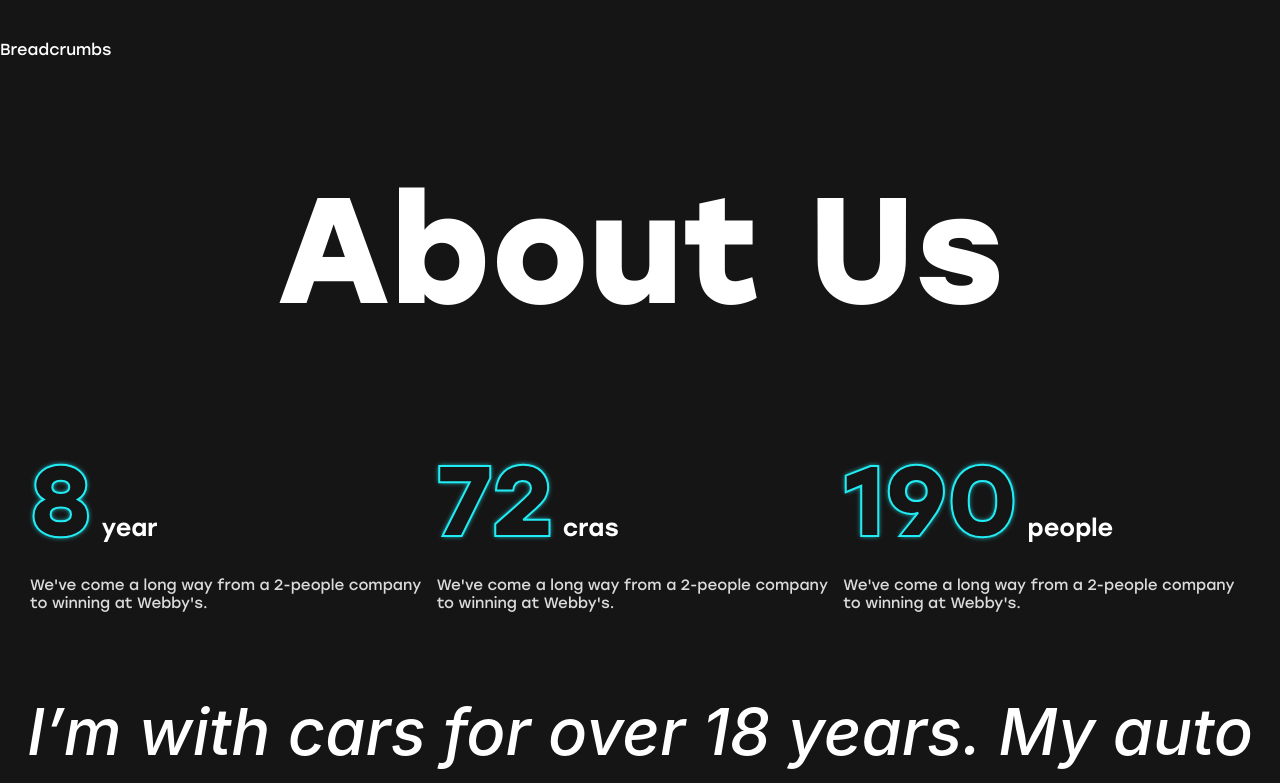
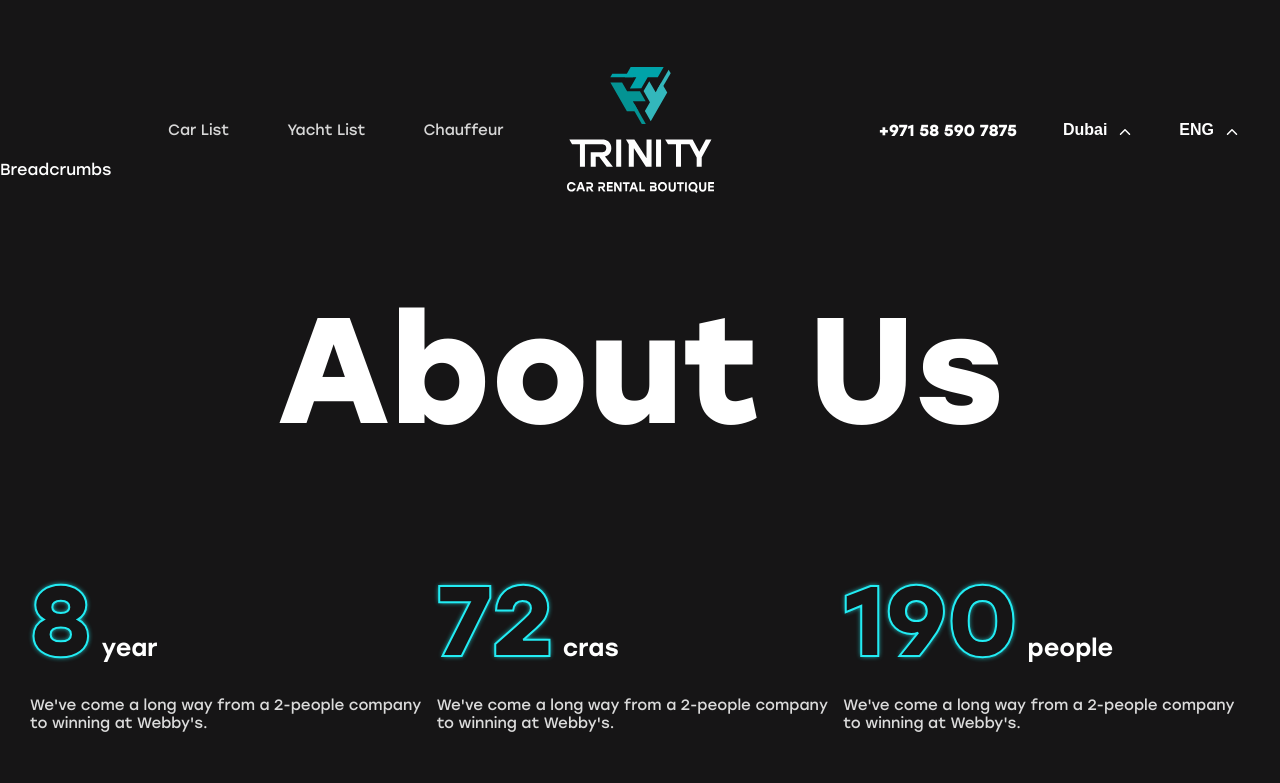
Before and after one commit to Ferrum206/carsaring_team, a Next.js app: page /about in a window 1280 px wide. Shown: the top 783 px of the page. Built offline with nearby package versions, Linux system fonts and the light colour scheme.

Commit message:
сделан свайпер с картинкой

```diff
--- a/app/about/page.tsx
+++ b/app/about/page.tsx
@@ -1,10 +1,12 @@
 import Image from "next/image";
 import styles from "./style.module.css";
 import { Breadcrumbs } from "../components/breadcrumbs";
+import Header from "../components/header/Header";
 
 export default function AboutPage() {
   return (
     <div className={styles.about}>
+      <Header />
       <Breadcrumbs path="about" />
       <h1 className={styles.title}>About Us</h1>
       <div className={styles.featureList}>
@@ -135,7 +137,6 @@
               className={styles.imageHover}
             />
             <p className={styles.textImage}>
-
               <span className={styles.point}></span>
               Insurance without a deductible for each car
             </p>
--- a/app/components/header/headerData.ts
+++ b/app/components/header/headerData.ts
@@ -5,7 +5,7 @@
 
 export const headerData: HeaderData[] = [
   {
-    href: "yes",
+    href: "/about",
     label: "Car List",
   },
   {
--- a/app/components/swiper-car/CarSwiper.module.css
+++ b/app/components/swiper-car/CarSwiper.module.css
@@ -63,7 +63,7 @@
   align-items: center;
   background: #12121200;
   padding: 40px 20px;
-  height: 400px;
+  height: 320px;
   justify-content: space-between;
 }
 
```
Also changed, not shown: app/components/footer/Footer.tsx (+6 -5 lines).
